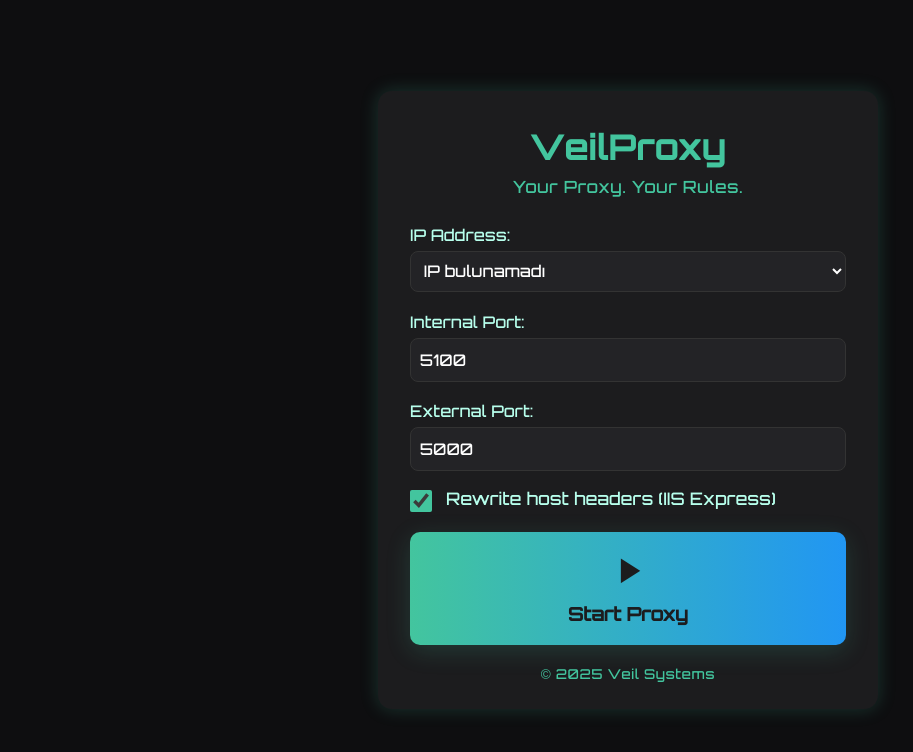
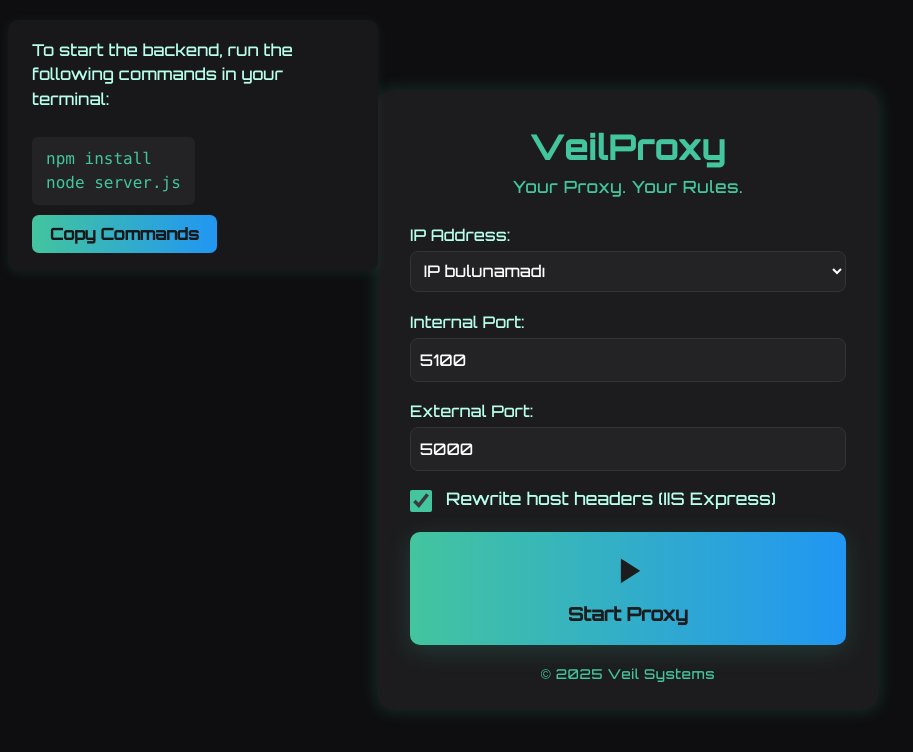
Before and after one commit to erdincdegirmenci/nodejs-proxy, a website: page index.html in a window 1280 px wide. Shown: the whole page, without its empty margins (12-925 px from the left). Drawn offline with nearby package versions, Linux system fonts and the light colour scheme; no server answers.

Commit message:
Update index.html

```diff
--- a/index.html
+++ b/index.html
@@ -10,6 +10,12 @@
     <link rel="stylesheet" href="assets/veilproxy.css">
 </head>
 <body>
+    <div class="veilproxy-setup">
+        <p>To start the backend, run the following commands in your terminal:</p>
+        <pre id="setupCmd">npm install
+node server.js</pre>
+        <button class="veilproxy-copy-btn" onclick="copySetupCmd()">Copy Commands</button>
+    </div>
     <div class="veilproxy-container">
         <div class="veilproxy-header">
             <h2>VeilProxy</h2>
@@ -163,6 +169,13 @@
             });
         }
         setProxyBtn(false);
+
+
+        function copySetupCmd() {
+            const cmd = document.getElementById('setupCmd').innerText;
+            navigator.clipboard.writeText(cmd);
+            showToast('Commands copied to clipboard!', '#43c59e');
+        }
     </script>
 </body>
 </html>
```
